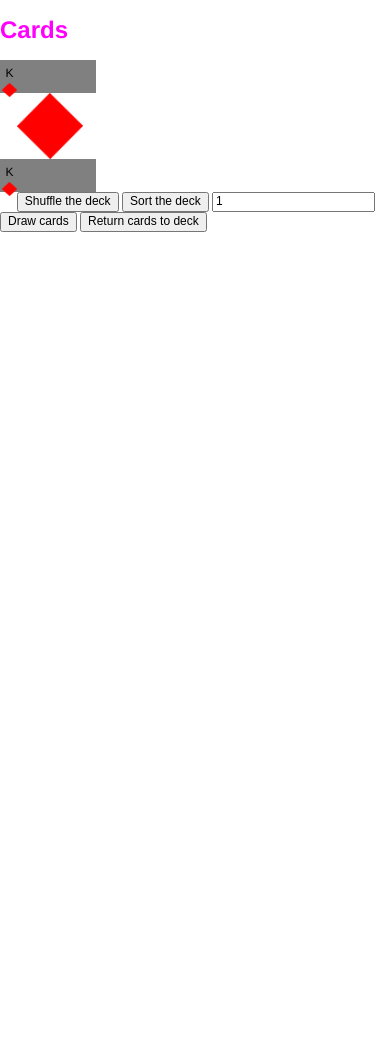
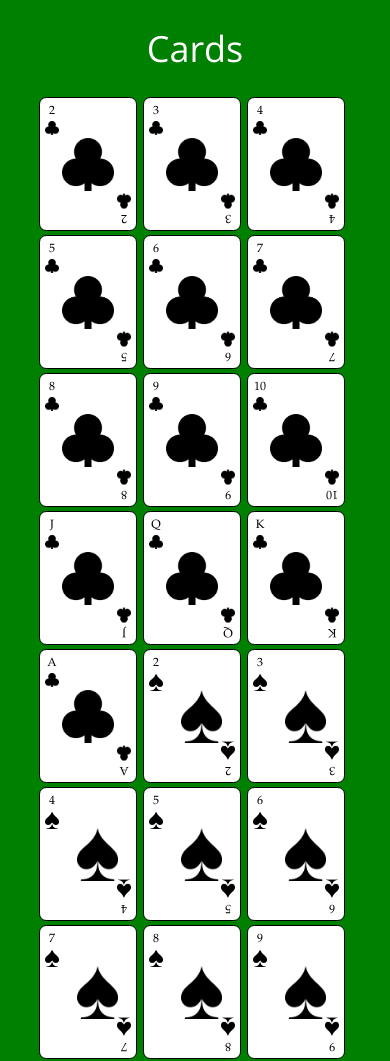
Before and after one commit to Joe-Brady/cards, a website: page index.html in a window 390 px wide. Shown: the top 1061 px of the page. Before the commit the page ends 844 px from the top, so only its background shows below. Drawn offline with nearby package versions, Linux system fonts and the light colour scheme; files that its build step writes are made by us from their sources.

Commit message:
Add HTML generator to update page with visual cards

```diff
--- a/index.html
+++ b/index.html
@@ -5,40 +5,37 @@
     <title>Cards</title>
     <link rel="stylesheet" href="dist/css/normalize.min.css">
     <link rel="stylesheet" href="dist/css/styles.min.css">
+    <link rel="stylesheet" type="text/css" href="http://fonts.googleapis.com/css?family=Open+Sans" />
   </head>
 
   <body>
-      <h1>Cards</h1>
+      <h1 class="central">Cards</h1>
 
       <div id="deck-container">
+        <div id="deck">
 
-        <div class="card">
-          <div class="card-value-section">
-            <div class="left-align">
-              <span>K</span>
-              <img src="assets/diamond.png">
-            </div>
-          </div>
-          <div class="card-suit-section">
-            <img src="assets/diamond.png">
-          </div>
-          <div class="card-value-section mirrored">
-            <div class="left-align">
-              <span>K</span>
-              <img src="assets/diamond.png">
-            </div>
+        </div>
+      </div>
+
+      <div id="controls" class="central">
+        <button id="shuffle-deck">Shuffle the deck</button>
+        <button id="sort-deck">Sort the deck</button>
+        <br><br>
+        <span>Number of cards to draw:</span>
+        <input type="text" value="1" id="draw-input">
+        <button id="draw-cards">Draw cards</button>
+        <br>
+        <span class="error central" id="draw-error"></span>
+        <br>
+        <button id="fold-all-cards">Return cards to deck</button>
+
+        <div id="drawn-container">
+          <div id="drawn">
+
           </div>
         </div>
-
       </div>
 
-
-      <span id="draw-error"></span>
-      <button id="shuffle-deck">Shuffle the deck</button>
-      <button id="sort-deck">Sort the deck</button>
-      <input type="text" value="1" id="draw-input">
-      <button id="draw-cards">Draw cards</button>
-      <button id="fold-all-cards">Return cards to deck</button>
       <script src="dist/js/app.min.js"></script>
   </body>
 </html>
--- a/src/js/app-1.js
+++ b/src/js/app-1.js
@@ -1,3 +1,8 @@
+document.addEventListener("DOMContentLoaded", function(event) {
+  updateDeckView();
+  updateDrawnView();
+});
+
 // ON LOAD: define the suits and ranks, and their correct order
 const suits = ["clubs", "spades", "hearts", "diamonds"];
 const ranks = [2, 3, 4, 5, 6, 7, 8, 9, 10, "J", "Q", "K", "A"];
@@ -76,6 +81,7 @@ var drawCards = function(numberOfCards){
     drawn = sortCards(drawn);
     document.getElementById("draw-error").innerHTML = "";
     updateDeckView();
+    updateDrawnView();
     return drawn;
   }
   else {
@@ -90,15 +96,59 @@ var drawCards = function(numberOfCards){
 var returnToDeck = function(startAtCard, numberOfCards){
     deck.push.apply(deck, drawn.splice(startAtCard, numberOfCards)); // this will still work if a future function seeks to return individual cards, or x number of cards in a row.
     updateDeckView();
+    updateDrawnView();
 }
+
+// declare suit images and boilerplate HTML for cards
+const suitImages = ["assets/club.png", "assets/spade.png", "assets/heart.png", "assets/diamond.png"];
+
+const bp1 = '<div class="card"><div class="card-value-section">';
+const bp2 = '<div class="left-align"><span>'
+const bp3 = '</span><img src="'
+const bp4 = '"></div></div><div class="card-suit-section"><img src="'
+const bp5 = '"></div><div class="card-value-section mirrored">'
+const bp6 = '"></div></div></div>'
 
 // update the view to display changes to the deck array
 var updateDeckView = function(){
   var deckHTML = "";
   for (i = 0; i < deck.length; i++) {
-    deckHTML += "<li>" + deck[i].rank + deck[i].suit + "</li>";
+    var currentSuit = suits.indexOf(deck[i].suit);
+    var image = suitImages[currentSuit];
+    var group = (bp2 + deck[i].rank + bp3 + image);
+    var cardHTML =
+      (bp1 +
+      group +
+      bp4 +
+      image +
+      bp5 +
+      group +
+      bp6
+      );
+    deckHTML += cardHTML;
   }
-  console.log(deckHTML);
+  document.getElementById("deck").innerHTML = deckHTML;
+}
+
+// update the view to display changes to the drawn array
+var updateDrawnView = function(){
+  var drawnHTML = "";
+  for (i = 0; i < drawn.length; i++) {
+    var currentSuit = suits.indexOf(drawn[i].suit);
+    var image = suitImages[currentSuit];
+    var group = (bp2 + drawn[i].rank + bp3 + image);
+    var cardHTML =
+      (bp1 +
+      group +
+      bp4 +
+      image +
+      bp5 +
+      group +
+      bp6
+      );
+    drawnHTML += cardHTML;
+  }
+  document.getElementById("drawn").innerHTML = drawnHTML;
 }
 
 // button functions
--- a/src/scss/styles-0-master.scss
+++ b/src/scss/styles-0-master.scss
@@ -1,7 +1,12 @@
 /**** RESPONSIVE MASTER SETTINGS ****/
 
 html {
-    font: 16px helvetica, sans-serif;
+    font: 16px "Open Sans", helvetica, sans-serif;
+}
+
+h1 {
+  font-size: 3rem;
+  font-weight: 100;
 }
 
 @media all and (max-width: 800px) {
--- a/src/scss/styles-1-large-main.scss
+++ b/src/scss/styles-1-large-main.scss
@@ -1,16 +1,58 @@
-$main: red;
+$body-text-colour: white;
+$card-text-colour: black;
+$card-font: "Palatino Linotype", "Book Antiqua", Palatino, serif;
 
-h1 {
-  color: $main;
+// BEGIN GLOBAL CSS
+body {
+  background-color: green;
+  color: $body-text-colour;
 }
 
+.central {
+  text-align: center;
+}
+
+.error {
+  color: $body-text-colour;
+}
+// END GLOBAL CSS
+
+
+// BEGIN GENERAL CSS
+#deck-container {
+  text-align: center;
+  margin: 1rem;
+}
+
+#deck {
+  display: inline-block;
+}
+
+#draw-input {
+  width: 2rem;
+  margin: 0 0.5rem;
+}
+// END GENERAL CSS
+
+
+// BEGIN CARDS CSS
 .card {
+  position: relative;;
+  display: inline-block;
   width: 8rem;
   height: 11rem;
+  border: 1px solid black;
+  border-radius: 0.6rem;
+  background-color: white;
+  color: $card-text-colour;
+  font-family: $card-font;
+  margin: 0 0.5rem;
+  margin-left: -0rem;
 }
 
 .card-suit-section img {
   height: 100%;
+  display: block;
   margin: auto;
 }
 
@@ -25,11 +67,10 @@ h1 {
   height: 30%;
   width: 100%;
   display: block;
-  background-color: grey;
 }
 
 .mirrored {
-
+  transform:rotate(180deg);
 }
 
 .card-value-section span {
@@ -46,5 +87,6 @@ h1 {
 
 .left-align {
   float: left;
-  padding-left: 0.2rem;
+  padding-left: 0.4rem;
 }
+// END CARDS CSS
--- a/src/scss/styles-2-medium.scss
+++ b/src/scss/styles-2-medium.scss
@@ -1,7 +1,4 @@
 @media all and (max-width: 800px) {
 
-h1 {
-  color: blue;
-}
 
 }
--- a/src/scss/styles-3-small.scss
+++ b/src/scss/styles-3-small.scss
@@ -1,7 +1,4 @@
 @media all and (max-width: 500px) {
 
-h1 {
-  color: magenta;
-}
 
 }
```
Also changed, not shown: test/index.html (+16 -1 lines), assets/club.png (added), assets/heart.png (added), assets/spade.png (added), dist/css/styles.css, dist/css/styles.min.css, dist/js/app.js, dist/js/app.min.js.
